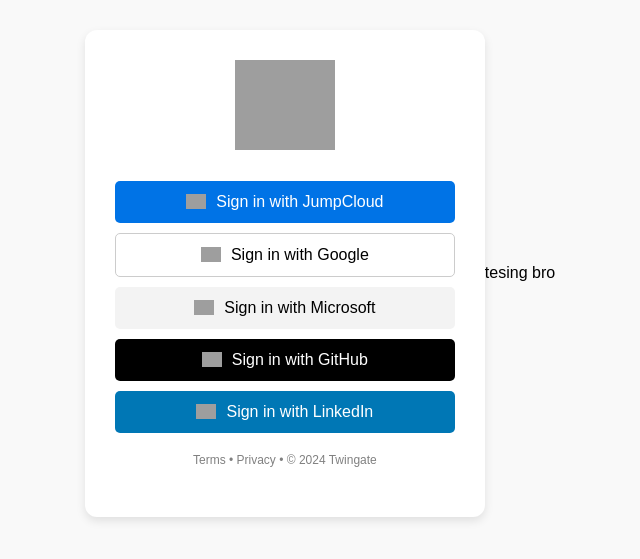
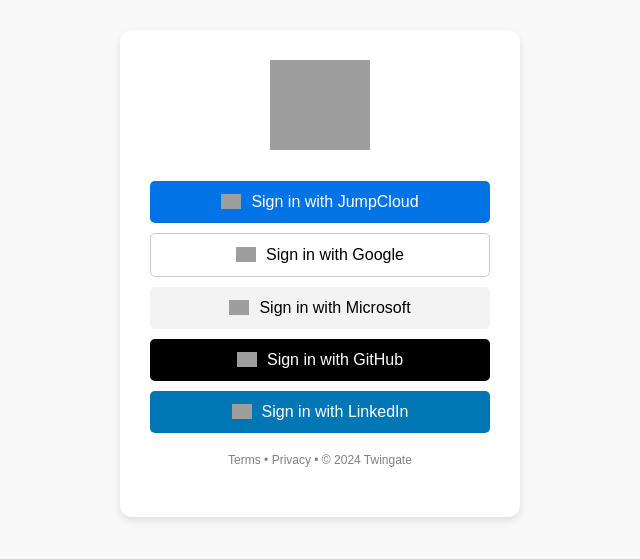
Before and after one commit to daman-boi/twingate, a plain HTML site: page index.html in a window 1280 px wide. Shown: the part 127-686 px from the top of the page, without its empty margins (320-960 px from the left). Drawn offline with Linux system fonts and the light colour scheme; grey boxes are pictures that could not be loaded.

Commit message:
Update index.html

```diff
--- a/index.html
+++ b/index.html
@@ -158,6 +158,5 @@
       <p>Terms • Privacy • © 2024 Twingate</p>
     </div>
   </div>
-  tesing bro
 </body>
 </html>
```
